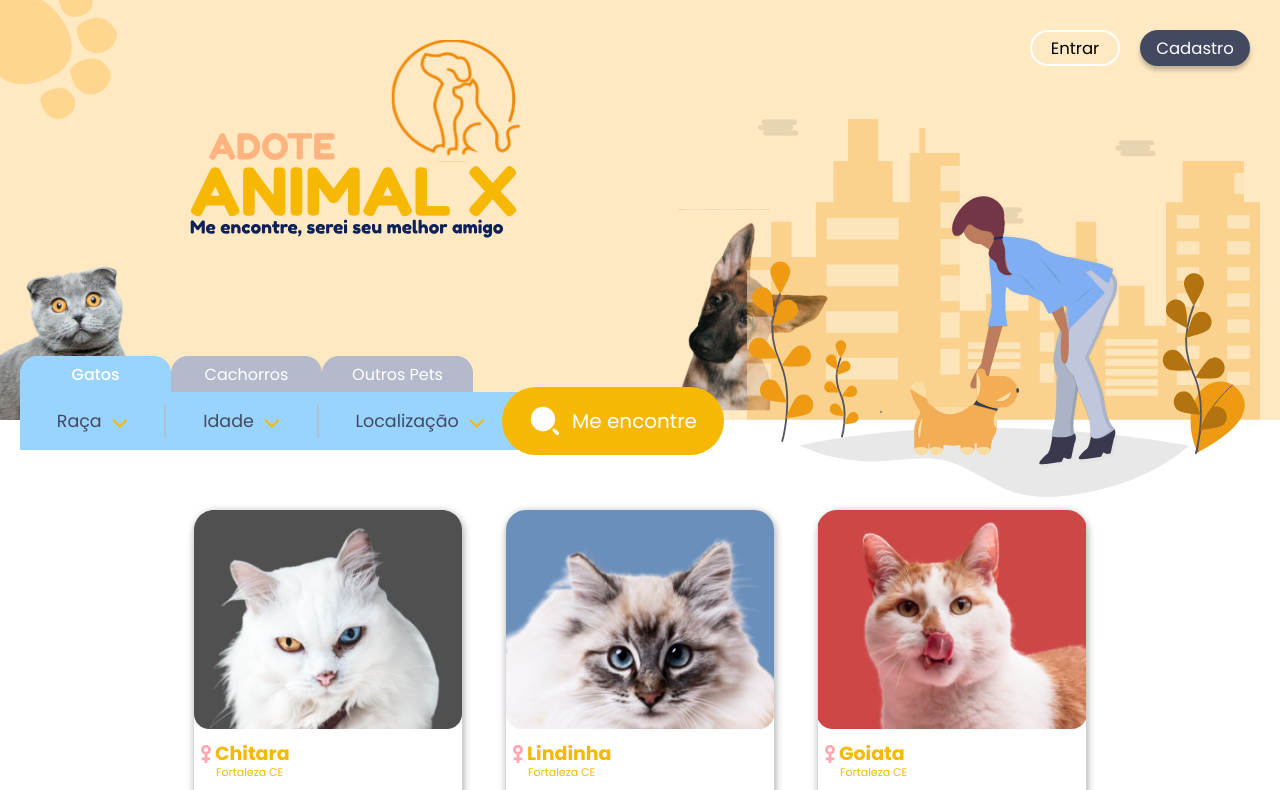
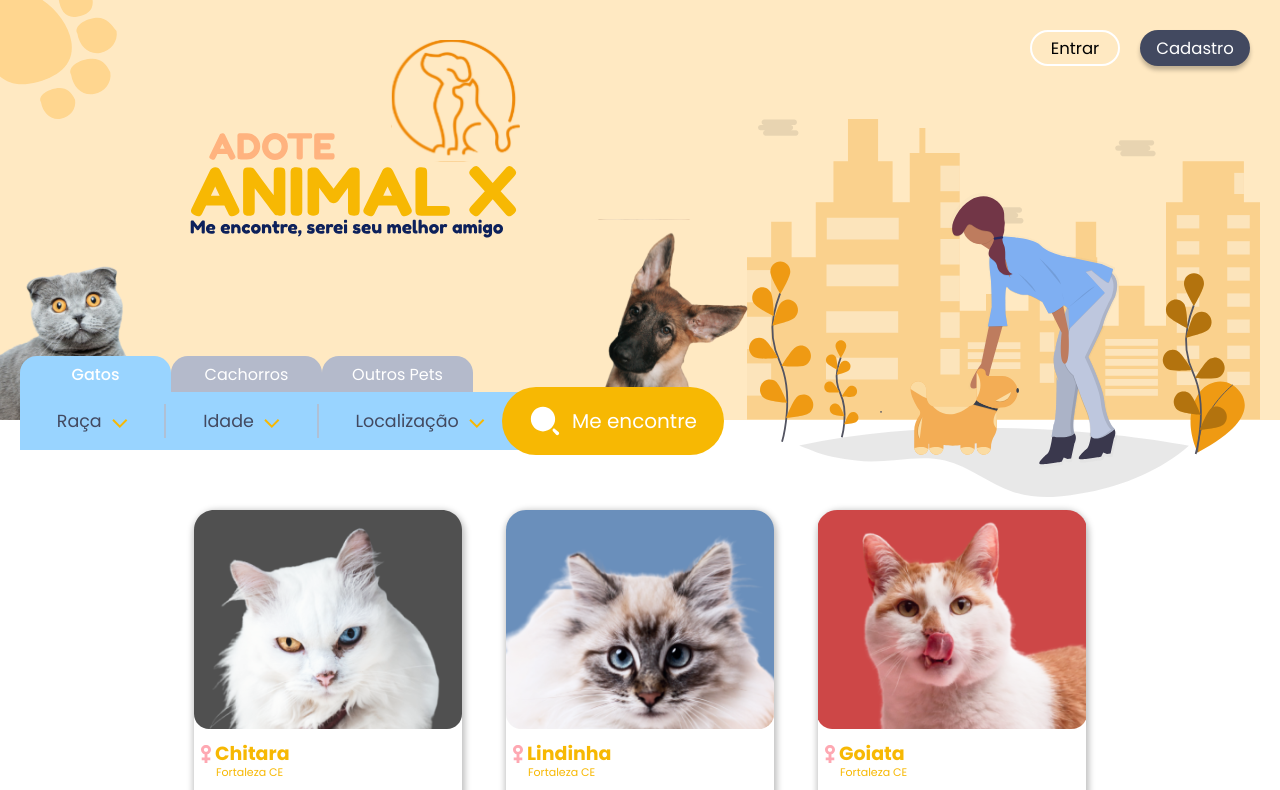
Before and after one commit to ismaelnascimento/Animal-X, a React (Create React App) app: page / in a window 1280 px wide. Shown: the top 790 px of the page. Built offline with nearby package versions, Linux system fonts and the light colour scheme.

Commit message:
new upload

```diff
--- a/src/styles/Filter/FilterHeader.css
+++ b/src/styles/Filter/FilterHeader.css
@@ -169,8 +169,10 @@
 }
 
 .animalX--header__left-pets-cachorro {
-  left: 180px;
+  left: 100px;
   position: relative;
+  z-index: 1;
+  bottom: -10px;
 }
 
 @media (max-width: 778px) {
```
